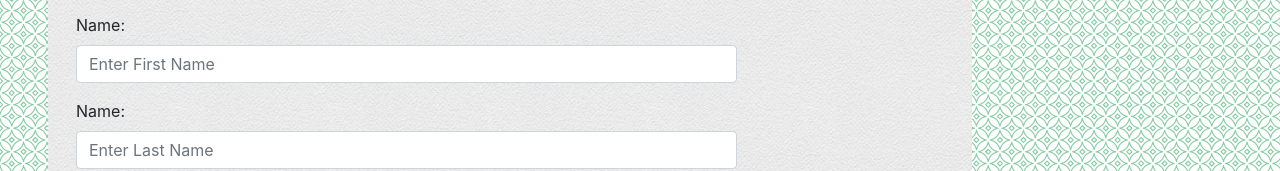
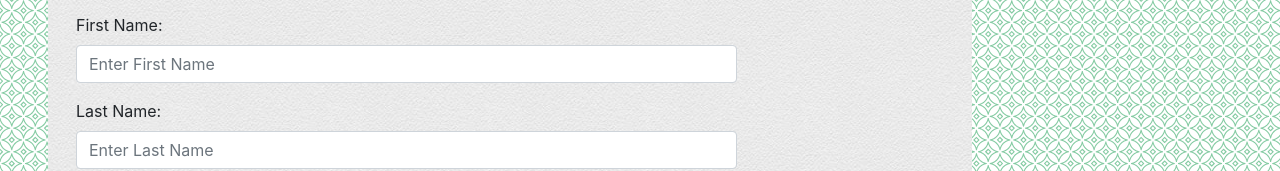
Before and after one commit to wyliedavid1984/portfolio_with_bootstrap, a plain HTML site: page contact.html in a window 1280 px wide. Shown: the part 260-431 px from the top of the page. Drawn offline with nearby package versions, Linux system fonts and the light colour scheme.

Commit message:
edited my contact page

```diff
--- a/contact.html
+++ b/contact.html
@@ -78,14 +78,14 @@
 
                 <p class="form-group">
                     <label for="firstName">
-                        <span> Name:</span>
+                        <span>First Name:</span>
                     </label>
                     <input type="text" class="form-control" id="firstName" placeholder="Enter First Name">
                 </p>
 
                 <p class="form-group">
                     <label for="lastName">
-                        <span>Name:</span>
+                        <span>Last Name:</span>
                     </label>
                     <input type="text" class="form-control" id="lastName" placeholder="Enter Last Name">
                 </p>
```
Also changed, not shown: assets/css/global.css (line endings or trailing spaces), 1 other file.
